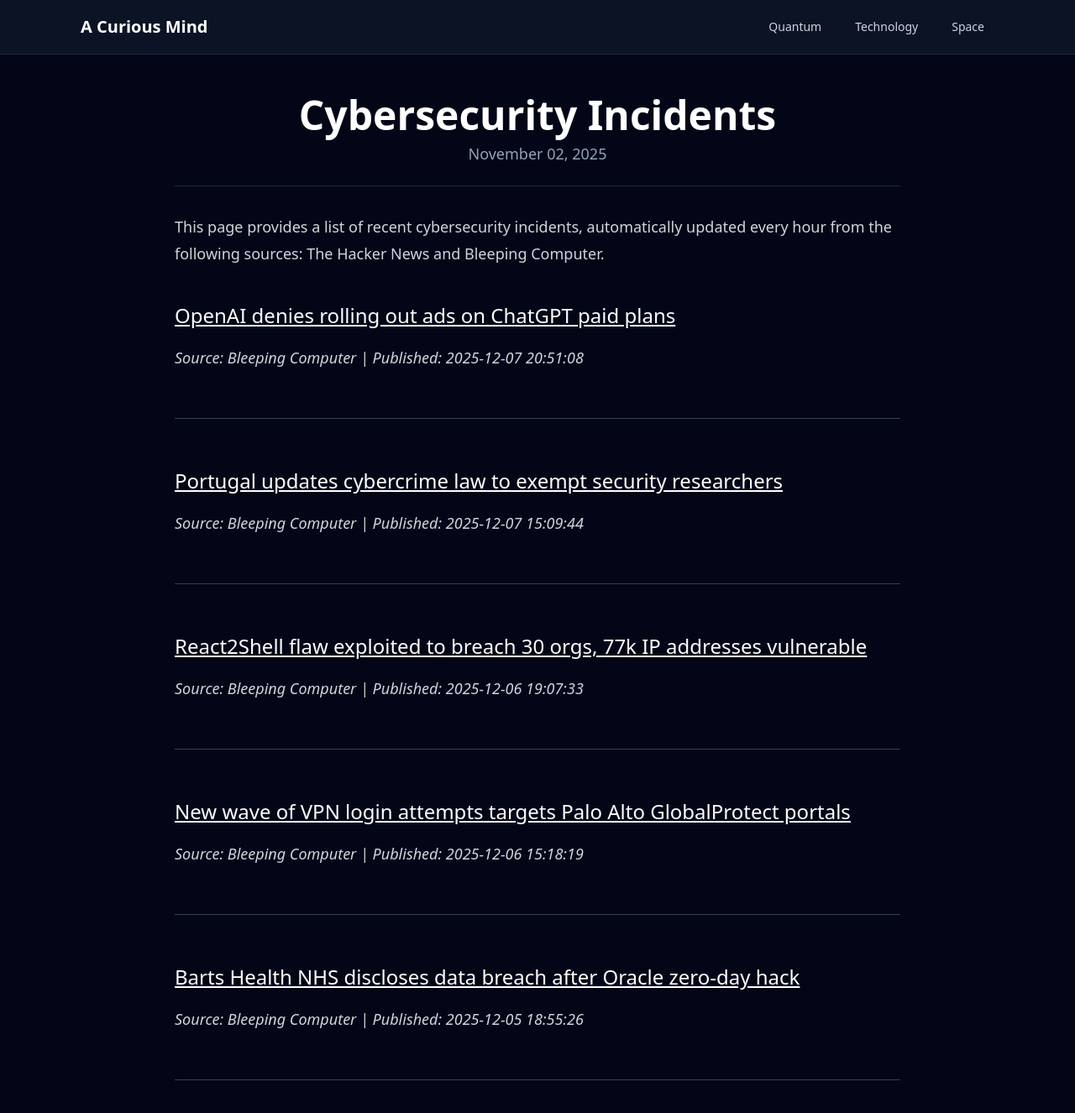
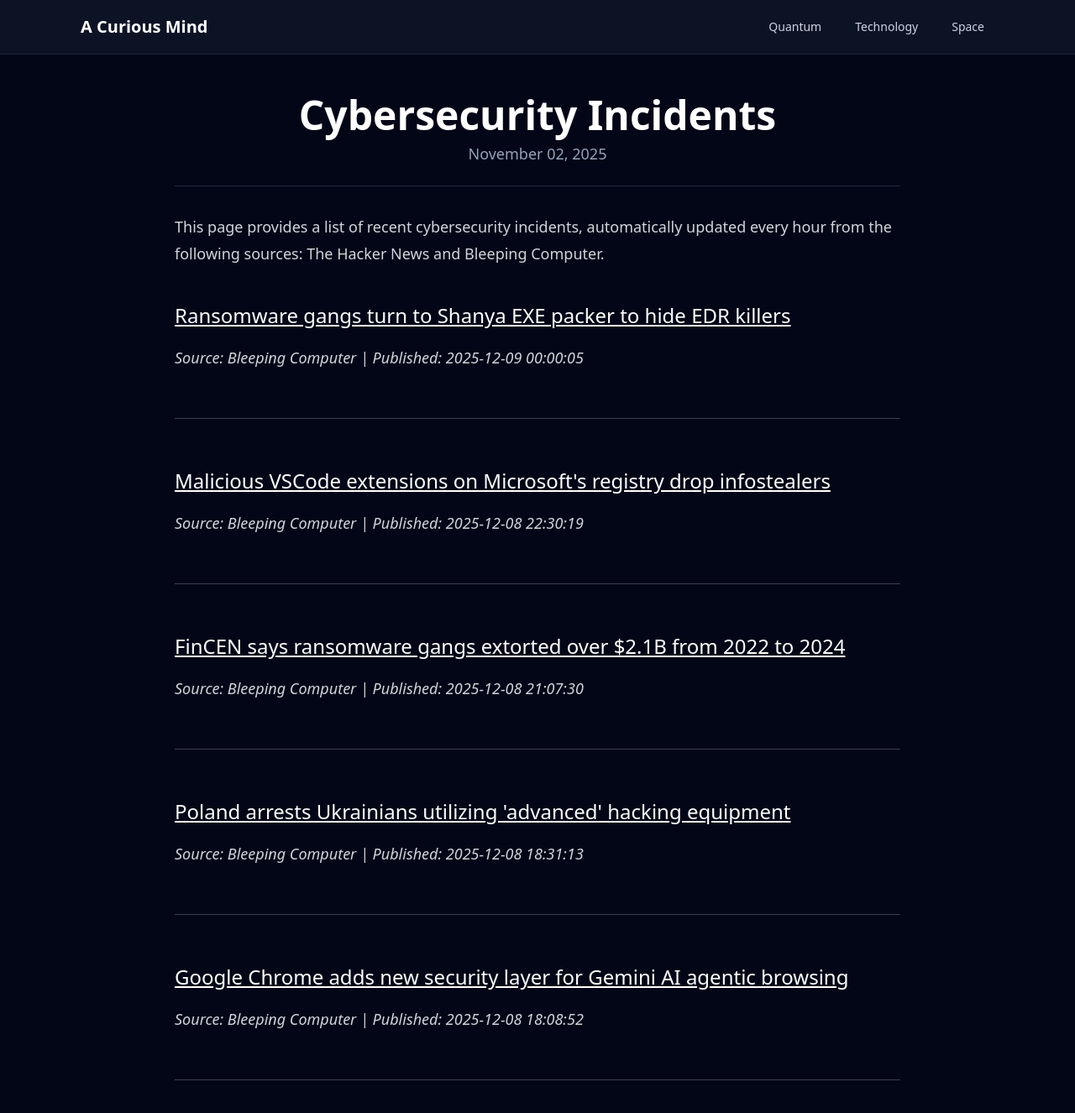
Before and after one commit to onehl7/onehl7.github.io, a Jekyll site: the page built from _posts/2025-11-02-cybersecurity-incidents.md, in a window 1280 px wide and 1400 px high. Shown: the top 1326 px of the window at 84% size. Built offline with Jekyll 4.4.1, drawn with Linux system fonts in a browser that asks for light colours; nearby versions of some CDN libraries.

Commit message:
Update news data

```diff
--- a/_data/news.json
+++ b/_data/news.json
@@ -1,32 +1,32 @@
 [
   {
     "source": "Bleeping Computer",
-    "title": "OpenAI denies rolling out ads on ChatGPT paid plans",
-    "link": "https://www.bleepingcomputer.com/news/artificial-intelligence/openai-denies-rolling-out-ads-on-chatgpt-paid-plans/",
-    "published": "2025-12-07 20:51:08"
+    "title": "Ransomware gangs turn to Shanya EXE packer to hide EDR killers",
+    "link": "https://www.bleepingcomputer.com/news/security/ransomware-gangs-turn-to-shanya-exe-packer-to-hide-edr-killers/",
+    "published": "2025-12-09 00:00:05"
   },
   {
     "source": "Bleeping Computer",
-    "title": "Portugal updates cybercrime law to exempt security researchers",
-    "link": "https://www.bleepingcomputer.com/news/security/portugal-updates-cybercrime-law-to-exempt-security-researchers/",
-    "published": "2025-12-07 15:09:44"
+    "title": "Malicious VSCode extensions on Microsoft's registry drop infostealers",
+    "link": "https://www.bleepingcomputer.com/news/security/malicious-vscode-extensions-on-microsofts-registry-drop-infostealers/",
+    "published": "2025-12-08 22:30:19"
   },
   {
     "source": "Bleeping Computer",
-    "title": "React2Shell flaw exploited to breach 30 orgs, 77k IP addresses vulnerable",
-    "link": "https://www.bleepingcomputer.com/news/security/react2shell-flaw-exploited-to-breach-30-orgs-77k-ip-addresses-vulnerable/",
-    "published": "2025-12-06 19:07:33"
+    "title": "FinCEN says ransomware gangs extorted over $2.1B from 2022 to 2024",
+    "link": "https://www.bleepingcomputer.com/news/security/fincen-says-ransomware-gangs-extorted-over-21b-from-2022-to-2024/",
+    "published": "2025-12-08 21:07:30"
   },
   {
     "source": "Bleeping Computer",
-    "title": "New wave of VPN login attempts targets Palo Alto GlobalProtect portals",
-    "link": "https://www.bleepingcomputer.com/news/security/new-wave-of-vpn-login-attempts-targets-palo-alto-globalprotect-portals/",
-    "published": "2025-12-06 15:18:19"
+    "title": "Poland arrests Ukrainians utilizing 'advanced' hacking equipment",
+    "link": "https://www.bleepingcomputer.com/news/security/poland-arrests-ukrainians-utilizing-advanced-hacking-equipment/",
+    "published": "2025-12-08 18:31:13"
   },
   {
     "source": "Bleeping Computer",
-    "title": "Barts Health NHS discloses data breach after Oracle zero-day hack",
-    "link": "https://www.bleepingcomputer.com/news/security/barts-health-nhs-discloses-data-breach-after-oracle-zero-day-hack/",
-    "published": "2025-12-05 18:55:26"
+    "title": "Google Chrome adds new security layer for Gemini AI agentic browsing",
+    "link": "https://www.bleepingcomputer.com/news/security/google-chrome-adds-new-security-layer-for-gemini-ai-agentic-browsing/",
+    "published": "2025-12-08 18:08:52"
   }
 ]
```
